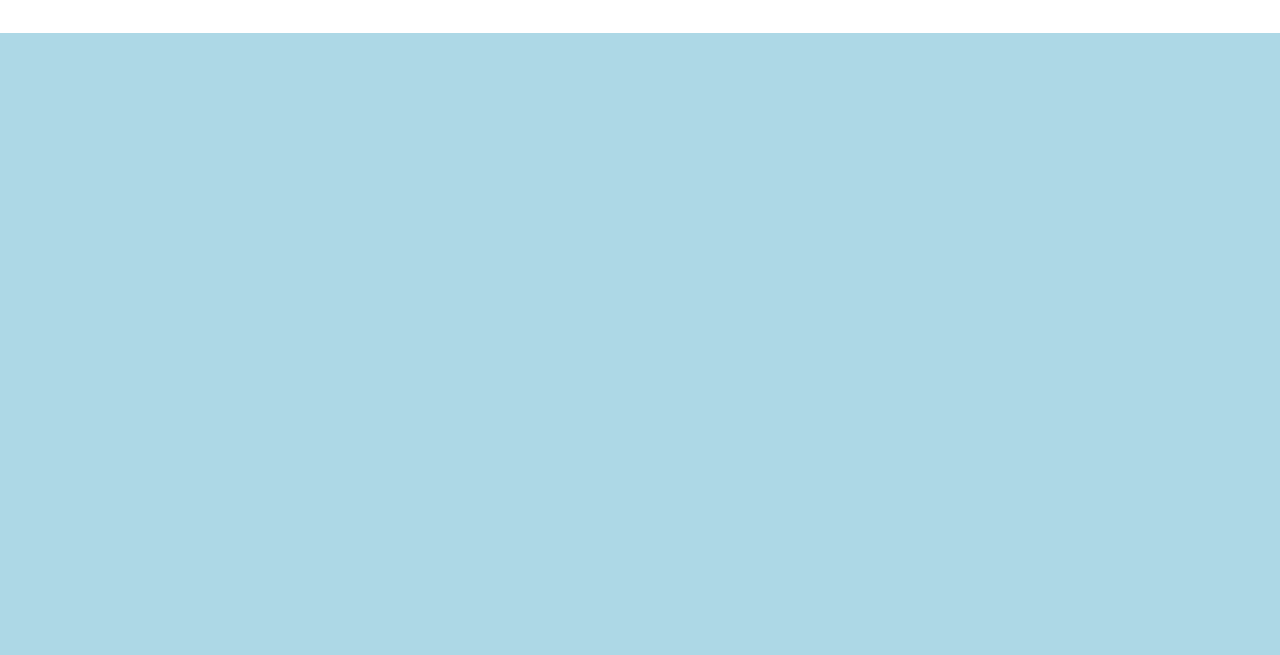
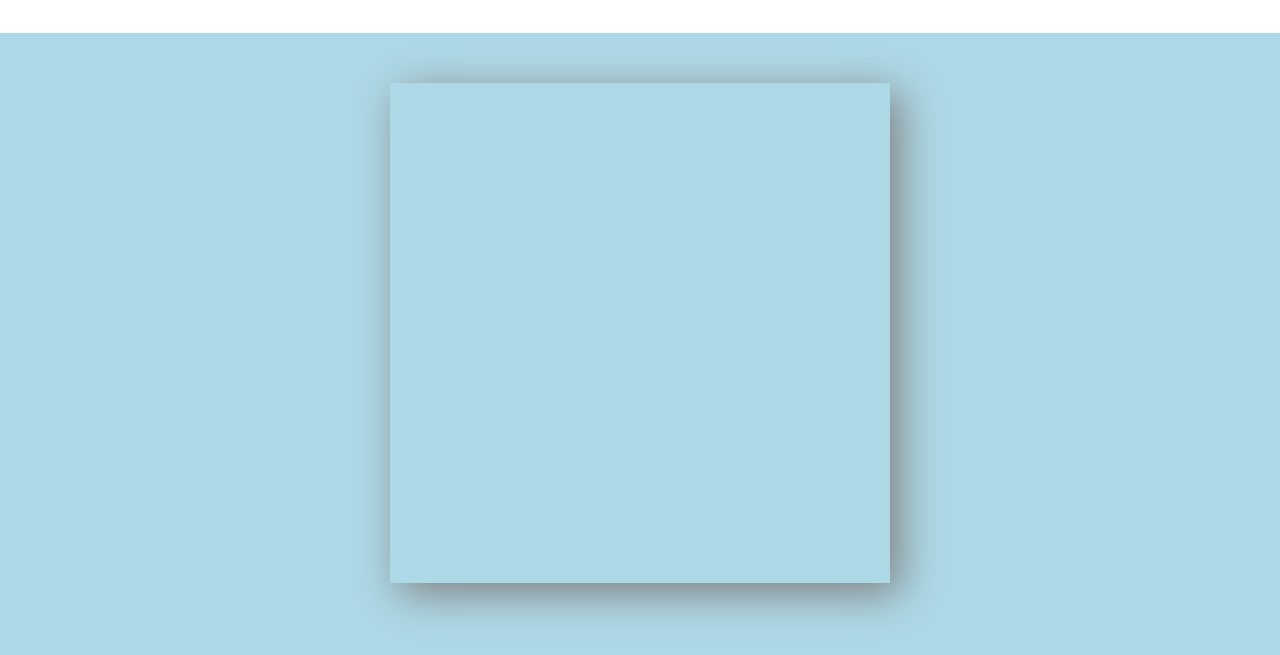
Before and after one commit to GiulianoPrimavera/js-campominato-grid, a plain HTML site: page index.html in a window 1280 px wide. Shown: the part 67-722 px from the top of the page. Drawn offline with Linux system fonts and the light colour scheme.

Commit message:
fixes dimention and adds shadow for the main container

```diff
--- a/css/style.css
+++ b/css/style.css
@@ -7,6 +7,7 @@ main{
     background-color: lightblue;
     width: 100%;
     height: calc(100vh - 100px);
+    padding: 50px;
 }
 .menu_section{
     height: 100px;
@@ -16,11 +17,12 @@ main{
     padding: 20px;
 }
 .main_container{
-    width: 50%;
-    height: 100%;
+    width: 500px;
+    height: 500px;
     margin: auto;
     display: flex;
     flex-wrap: wrap;
+    box-shadow: 10px 10px 40px gray;
 }
 .box{
     background-color: rgb(0, 255, 234);
```
